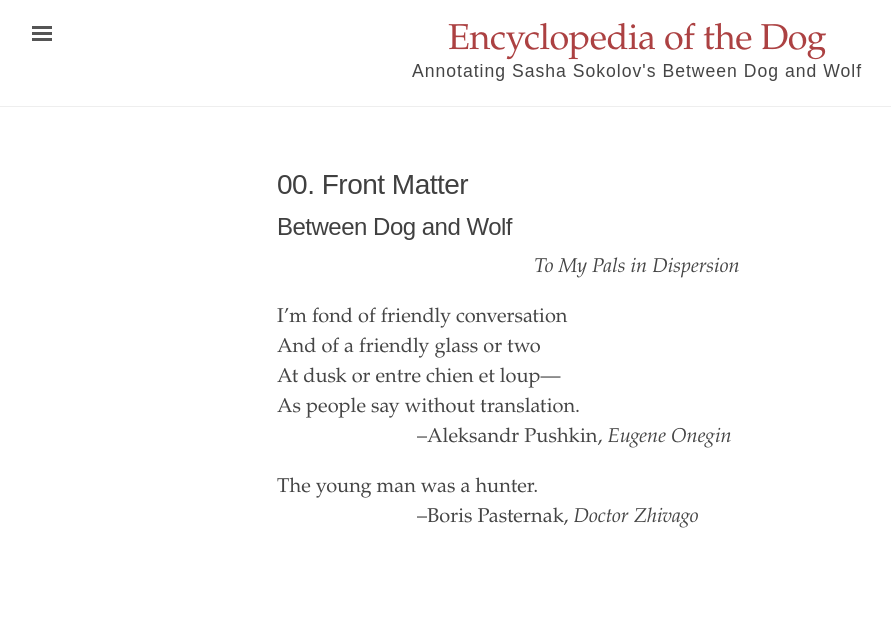
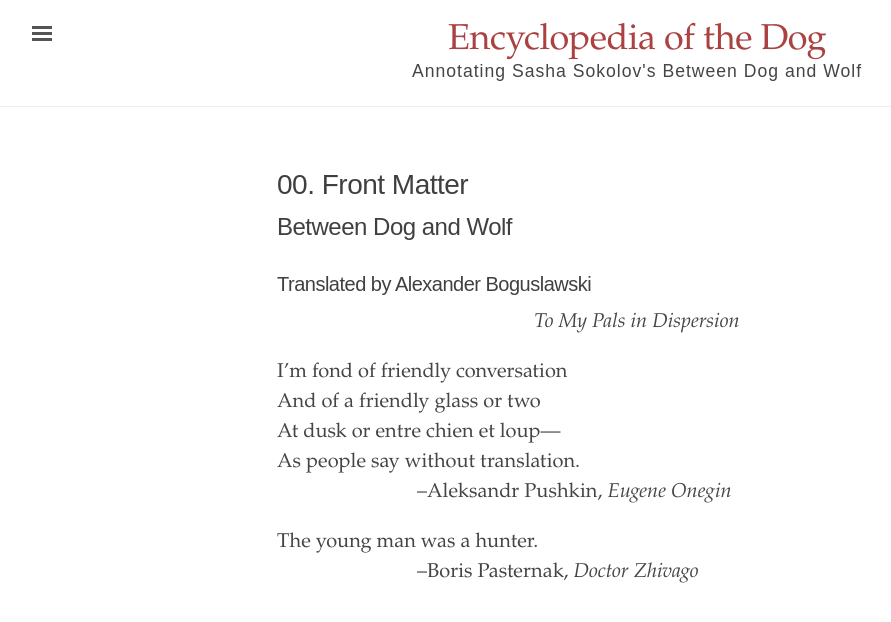
Before and after one commit to digbmc/dog-annotation-site, a Jekyll site: the page built from _texts/00_en.md, in a window 1280 px wide. Shown: the top 622 px of the page, without its empty margins (3-894 px from the left). Built offline with Jekyll 4.4.1, drawn with Linux system fonts in a browser that asks for light colours.

Commit message:
Update 00_en.md

```diff
--- a/_texts/00_en.md
+++ b/_texts/00_en.md
@@ -6,6 +6,7 @@
 ---
 
 ## Between Dog and Wolf
+### Translated by Alexander Boguslawski
 
 - <p style="text-align:center"><em>To My Pals in Dispersion</em></p>
 
```
